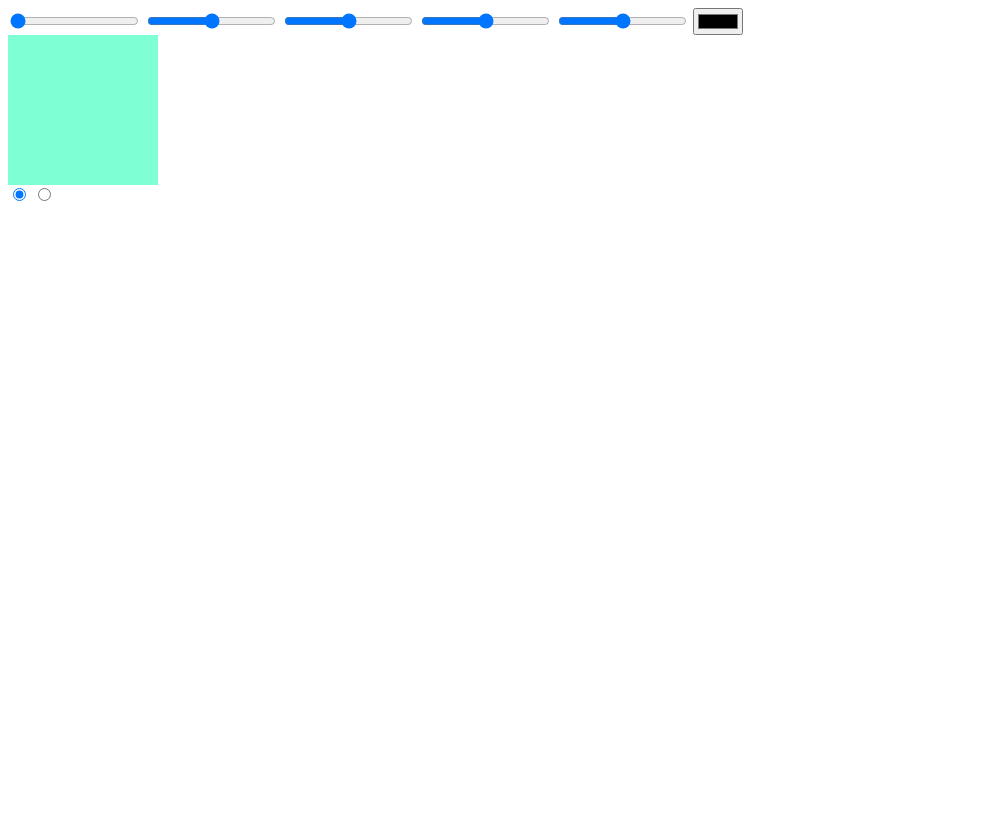
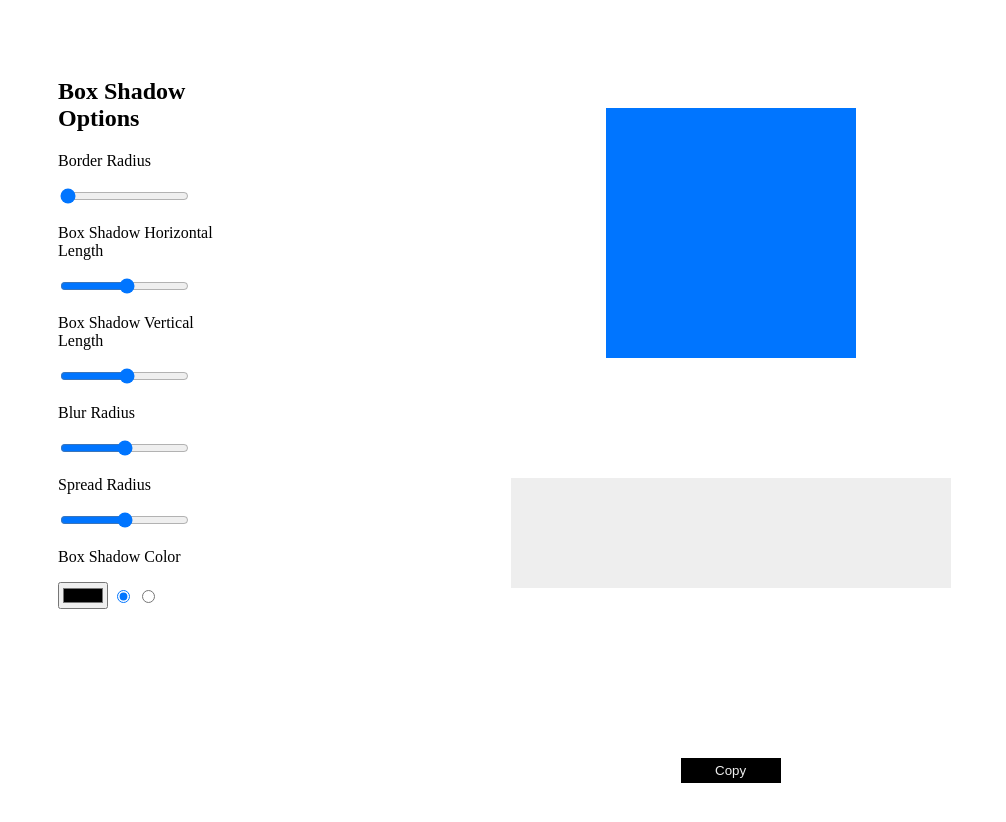
Before and after one commit to Jager-dev/Box-Shadow, a plain HTML site: page index.html in a window 1280 px wide. Shown: the whole page, without its empty margins (0-1006 px from the left). Before the commit the page ends 800 px from the top, so only its background shows below. Drawn offline with Linux system fonts and the light colour scheme.

Commit message:
second commit

```diff
--- a/index.html
+++ b/index.html
@@ -9,18 +9,34 @@
     <link rel="stylesheet" href="./style.css">
 </head>
 <body>
-<input type="range" id="r1" value="0" max="50">
-<input type="range" id="offsetX" min="-50">
-<input type="range" id="offsetY">
-<input type="range" id="blur">
-<input type="range" id="spread">
-<input type="color" id="color">
+<section class="options">
+    <div class="control_panel">
+        <h1 class="header-title">Box Shadow Options</h1>
 
-<div class="box"></div>
-<div class="out"></div>
+        <p>Border Radius</p>
+        <input type="range" id="r1" value="0" max="50">
+        <p>Box Shadow Horizontal Length</p>
+        <input type="range" id="offsetX" value="10" min="-200" max="200">
+        <p>Box Shadow Vertical Length</p>
+        <input type="range" id="offsetY" value="10" min="-200" max="200">
+        <p>Blur Radius</p>
+        <input type="range" id="blur" value="5px" min="0" max="400">
+        <p>Spread Radius</p>
+        <input type="range" id="spread" value="0" min="-100" max="1 00">
+        <p>Box Shadow Color</p>
+        <input type="color" id="color" value="rgba(0, 0, 0, 1)">
 
-<input type="radio" id="inset" name="shadow" checked>
-<input type="radio" id="outset" name="shadow">
+
+
+        <input type="radio" id="inset" name="shadow" checked>
+        <input type="radio" id="outset" name="shadow">
+    </div>
+    <div class="content" style="text-align: center">
+        <div class="box"></div>
+        <div class="out"></div>
+        <button class="copy">Copy</button>
+    </div>
+</section>
 
 <script src="./script.js"></script>
 
--- a/script.js
+++ b/script.js
@@ -7,7 +7,7 @@ const color = document.querySelector("#color")
 const out = document.querySelector(".out")
 const inset = document.querySelector("#inset")
 const outset = document.querySelector("#outset")
-
+const copy = document.querySelector(".copy")
 const box = document.querySelector(".box")
 // r1.onchange = generateBoxShadow
 r1.oninput = generateBoxShadow
@@ -30,3 +30,9 @@ function generateBoxShadow(){
 
   }
 }
+copy.onclick = function () {
+  const text = out.innerHTML;
+
+  window.navigator.clipboard.writeText(text);
+  alert("Copied");
+}
--- a/style.css
+++ b/style.css
@@ -1,5 +1,28 @@
+.options{
+    display: flex;
+    padding: 50px;
+}
+.content{
+    width: 100%;
+}
 .box{
-    width: 150px;
-    height: 150px;
-    background-color: aquamarine;
+    width: 250px;
+    height: 250px;
+    background: #0075ff;
+    margin: 50px auto;
 }
+.out{
+    height: 80px;
+    width: 400px;
+    background: #eee;
+    padding: 30px 0 0 40px;
+    margin: 120px auto;
+}
+.copy{
+    width: 100px;
+    height: 25px;
+    background: #000;
+    color: #eeeeee;
+    margin: 50px auto;
+    border: none;
+}
```
